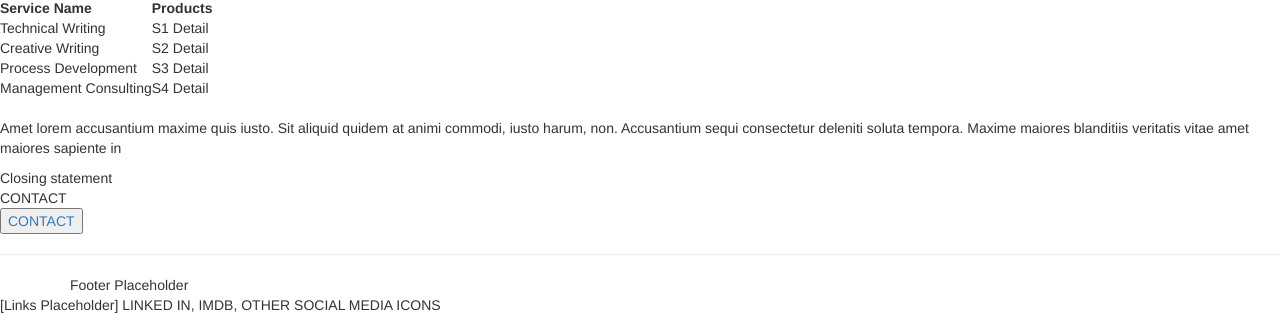
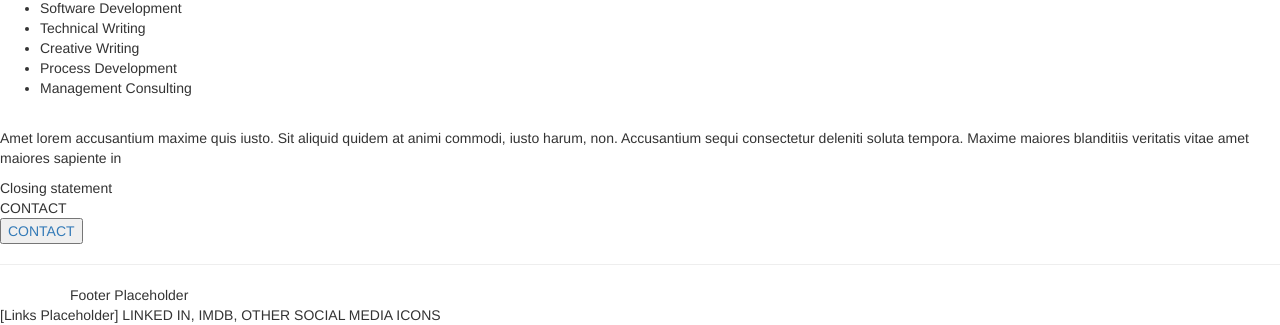
Before and after one commit to jenayala1/jenayala1.github.io, a plain HTML site: page home.html in a window 1280 px wide. Shown: the part 710-1035 px from the top of the page. Drawn offline with nearby package versions, Linux system fonts and the light colour scheme.

Commit message:
Additional changes for personal site planning

```diff
--- a/home.html
+++ b/home.html
@@ -34,29 +34,13 @@
 			<div> Amet lorem accusantium maxime quis iusto. Sit aliquid quidem at animi commodi, iusto harum, non. Accusantium sequi consectetur deleniti soluta tempora. Maxime maiores blanditiis veritatis vitae amet maiores sapiente in?"</div>
 			<br>
 			<h2>Services</h2>
-				<table>
-					<tr>
-						<th> Service Name </th>
-						<th> Products </th>
-					</tr>
-					<tr>
-						<td> Technical Writing </td>
-						<td> S1 Detail </td>
-					</tr>
-					<tr>
-						<td> Creative Writing </td>
-						<td> S2 Detail </td>
-					</tr>
-					<tr>
-						<td> Process Development </td>
-						<td> S3 Detail </td>
-					</tr>
-					<tr>
-						<td> Management Consulting </td>
-						<td> S4 Detail </td>
-					</tr>
-
-				</table>
+				<ul>
+					<li> Software Development </li>
+					<li> Technical Writing </li>
+					<li> Creative Writing </li>
+					<li> Process Development </li>
+					<li> Management Consulting </li>
+				</ul>
 			<br>
 			<p> Amet lorem accusantium maxime quis iusto. Sit aliquid quidem at animi commodi, iusto harum, non. Accusantium sequi consectetur deleniti soluta tempora. Maxime maiores blanditiis veritatis vitae amet maiores sapiente in</p>
 		</section>
```
Also changed, not shown: 2 other files.
